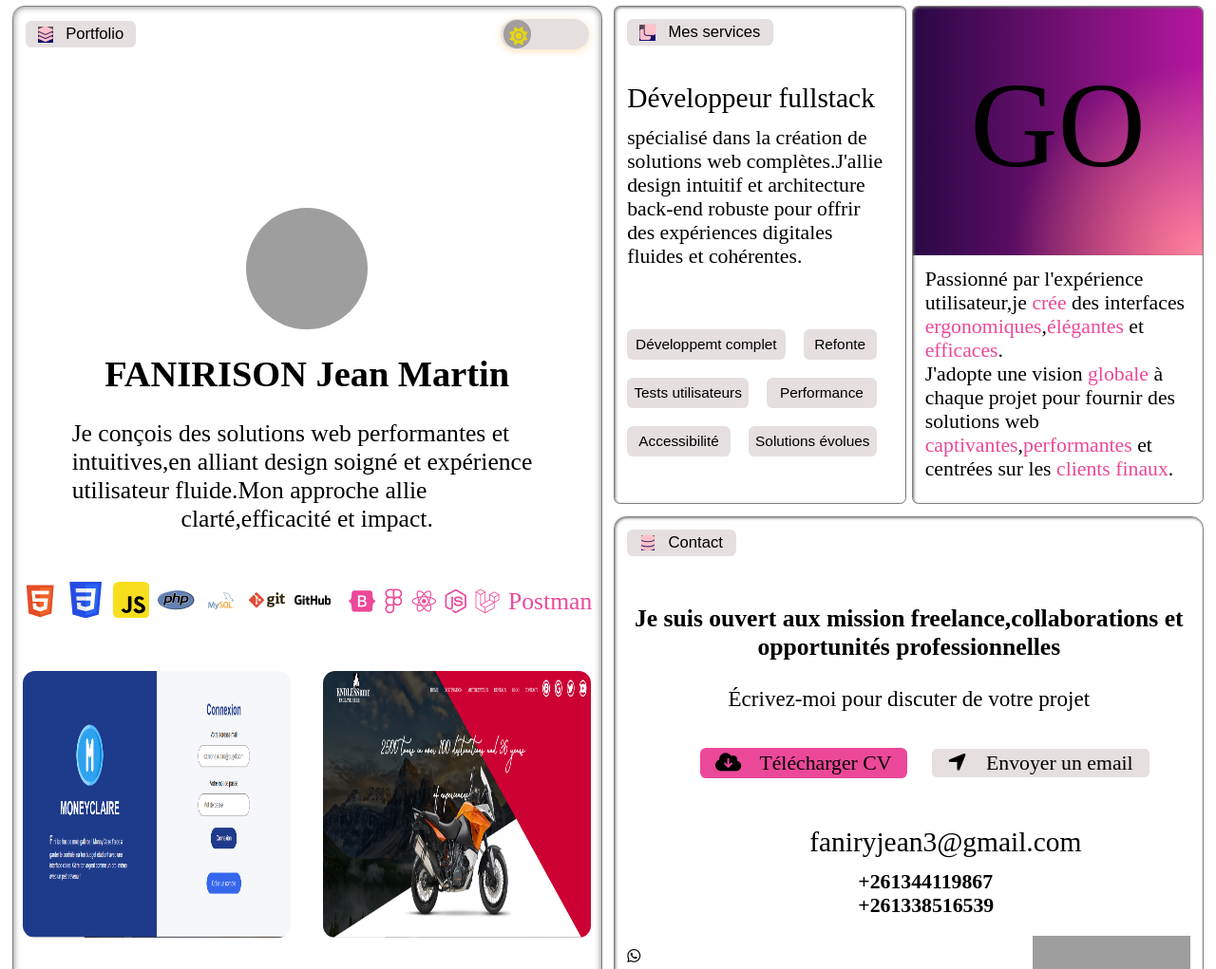
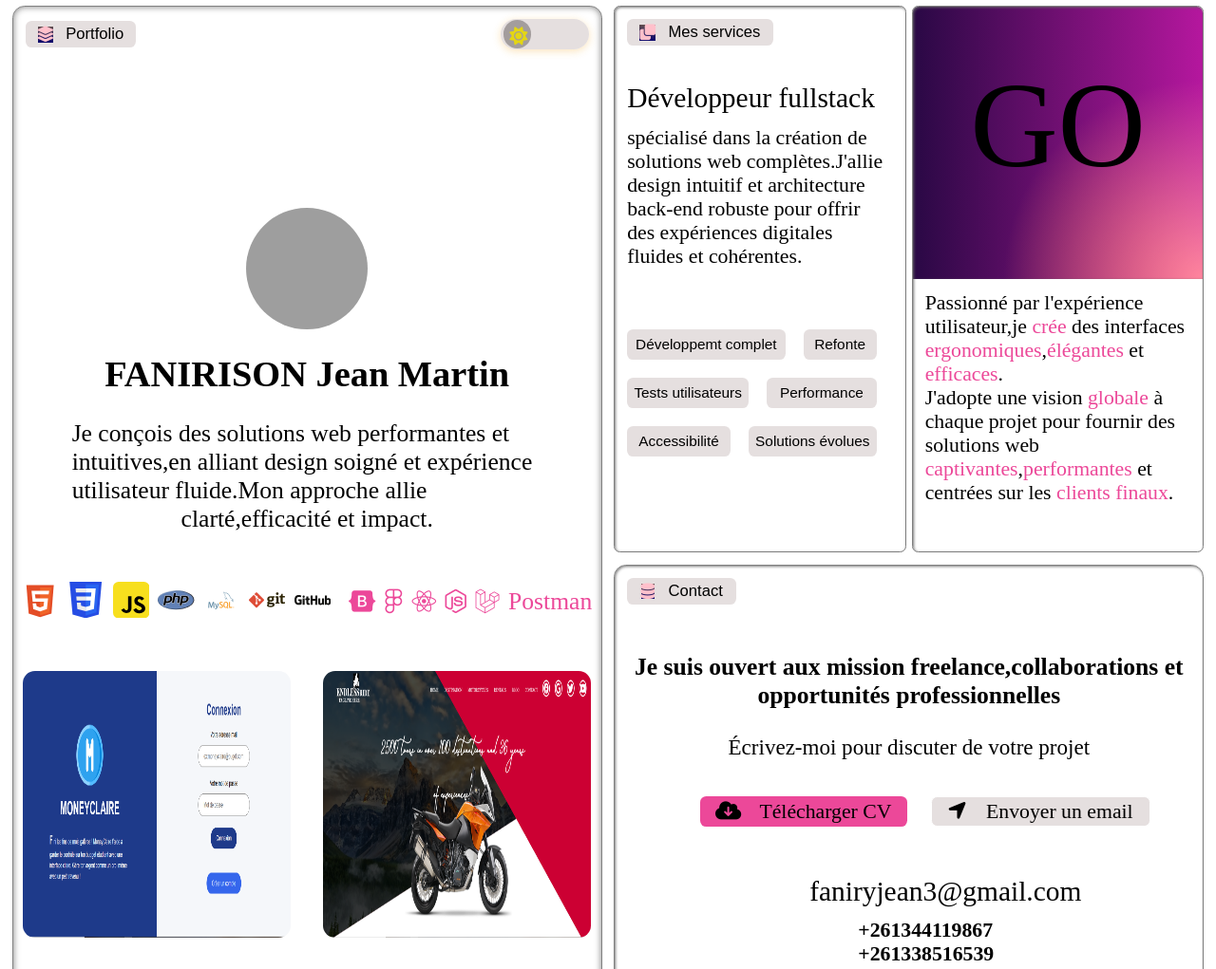
Before and after one commit to rafanomezantsoafaniah-oss/my-portfolio, a plain HTML site: page index.html in a window 1280 px wide. Shown: the top 1021 px of the page at 95% size. Drawn offline with Linux system fonts and the light colour scheme; grey boxes are pictures that could not be loaded.

Commit message:
ajout des fichiers

```diff
--- a/style.css
+++ b/style.css
@@ -1058,7 +1058,7 @@ svg{
 .block-service{
     padding: 1vw;
     width: 49.5%;
-    height: 41vw;
+    height: 45vw;
     background: var(--bg1);
     transition: var(--transition-fast);
     border-radius: .5vw;
@@ -1180,7 +1180,7 @@ svg{
 }
 .motivation-service{
     width: 49.5%;
-    height: 41vw;
+    height: 45vw;
     background: var(--bg1);
     transition: var(--transition-fast);
     border-radius: .5vw;
```
